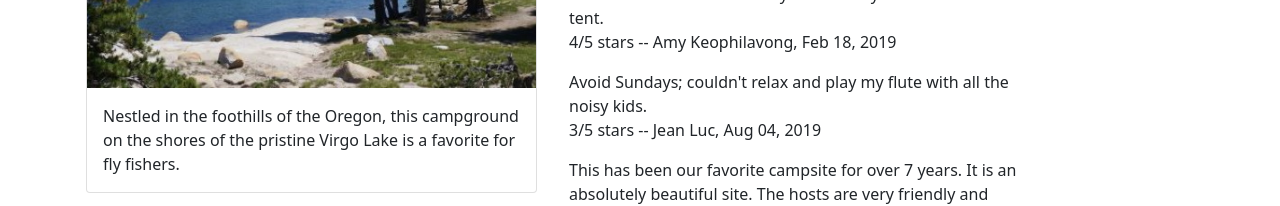
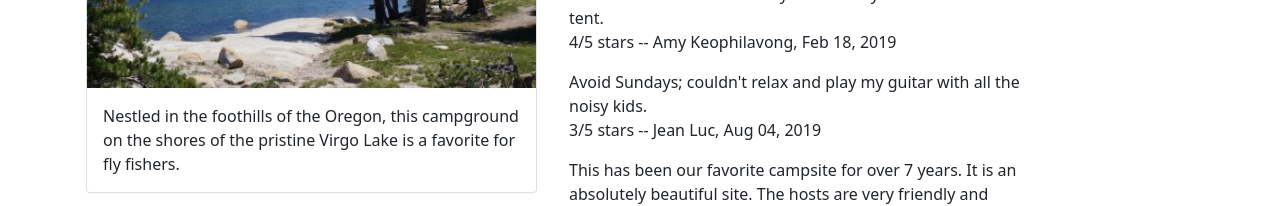
Before and after one commit to SolInvictusx/Project-2, a React (Create React App) app: page /directory/0 in a window 1280 px wide. Shown: the part 458-664 px from the top of the page. Built offline with nearby package versions, Linux system fonts and the light colour scheme.

Commit message:
Update comment

```diff
--- a/src/app/shared/COMMENTS.js
+++ b/src/app/shared/COMMENTS.js
@@ -27,7 +27,7 @@ export const COMMENTS = [
         id: 3,
         campsiteId: 0,
         rating: 3,
-        text: "Avoid Sundays; couldn't relax and play my flute with all the noisy kids.",
+        text: "Avoid Sundays; couldn't relax and play my guitar with all the noisy kids.",
         author: 'Jean Luc',
         date: '2019-08-04T20:11Z'
     },
```
